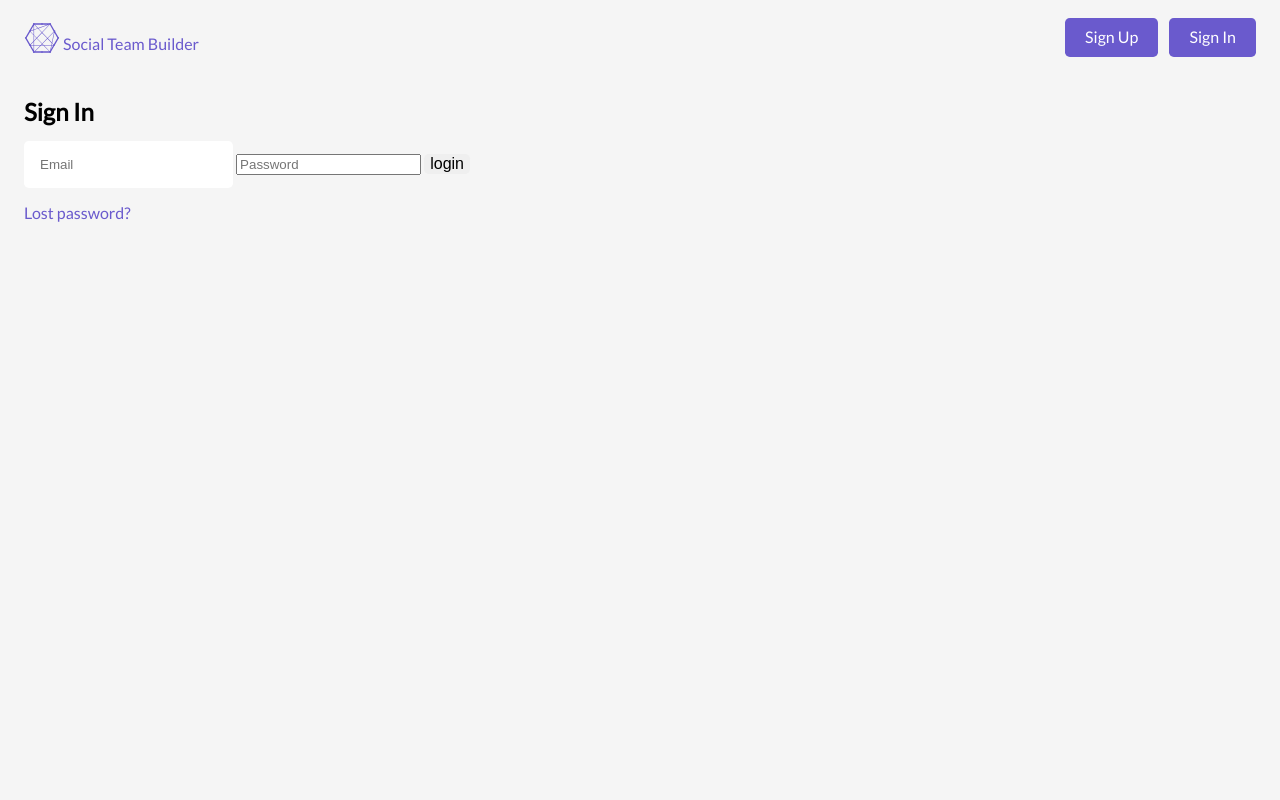
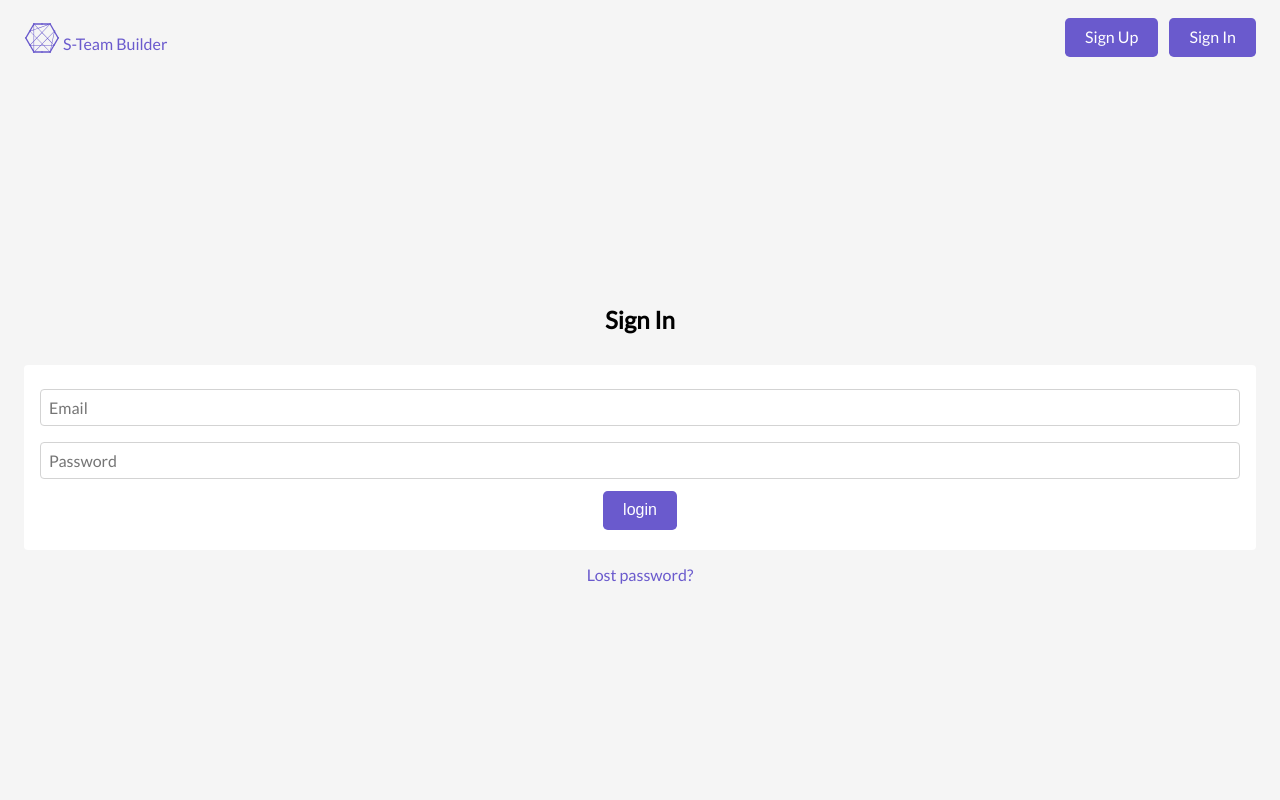
Before and after one commit to Marksparkyryan/SocialTeamBuilder, a Django app: page /accounts/login/ in a window 1280 px wide. Run offline with Django 3.2, Linux system fonts and the light colour scheme; some libraries are stand-ins or nearby versions.

Commit message:
add css for login page

```diff
--- a/socialteambuilder/accounts/forms.py
+++ b/socialteambuilder/accounts/forms.py
@@ -15,11 +15,19 @@ User = get_user_model()
 class MyAuthenticationForm(AuthenticationForm):
     username = forms.EmailField(
         label='',
-        widget=forms.TextInput(attrs={'placeholder': 'Email'})
+        widget=forms.TextInput(
+            attrs={
+                'placeholder': 'Email',
+                'class': 'card-input'
+                })
     )
     password = forms.CharField(
         label='',
-        widget=forms.PasswordInput(attrs={'placeholder': 'Password'})
+        widget=forms.PasswordInput(
+            attrs={
+                'placeholder': 'Password',
+                'class': 'card-input'
+                })
     )
 
     class Meta:
--- a/socialteambuilder/accounts/templates/accounts/edit_profile.html
+++ b/socialteambuilder/accounts/templates/accounts/edit_profile.html
@@ -106,8 +106,6 @@
       <!-- /Portfolios -->
 
       <!-- Add portfolio form -->
-
-
 
         <!-- /Add portfolio form -->
 
--- a/socialteambuilder/accounts/templates/registration/login.html
+++ b/socialteambuilder/accounts/templates/registration/login.html
@@ -4,7 +4,7 @@
 
 {% block body %}
 <div class="bounds">
-    <div class="login-form">
+  <div class="flex-window-container">
       <h2>Sign In</h2>
 
 {% if next %}
@@ -16,16 +16,24 @@
     {% endif %}
 {% endif %}
 
+
+<div class="card">
     <form method="post" action="{% url 'login' %}">
+        <div class="flex-v-container">
         {% csrf_token %}
         {{ form.error }}
         {{ form }}
-<input type="submit" value="login">
+        <input class="bubble-dark" type="submit" value="login">
         <input type="hidden" name="next" value="{{ next }}">
+        </div>
     </form>
+  </div>
+
+<div class="flex-v-container">
+  <a href="{% url 'password_reset' %}">Lost password?</a>
+</div>
 
 {# Assumes you setup the password_reset view in your URLconf #}
-<p><a href="{% url 'password_reset' %}">Lost password?</a></p>
 </div>
   </div>
 
--- a/socialteambuilder/assets/sass/css/style.css
+++ b/socialteambuilder/assets/sass/css/style.css
@@ -38,6 +38,26 @@
 }
 .flex-h-container .bubble-dark:last-of-type {
   margin-right: 0;
+}
+
+.flex-v-container {
+  display: flex;
+  width: 100%;
+  flex-direction: column;
+  justify-content: center;
+  align-items: center;
+}
+.flex-v-container .bubble-dark:last-of-type {
+  margin-right: 0;
+}
+
+.flex-window-container {
+  display: flex;
+  width: 100%;
+  flex-direction: column;
+  justify-content: center;
+  align-items: center;
+  height: calc(100vh - 91px);
 }
 
 .top-button-container {
--- a/socialteambuilder/assets/sass/scss/_layout.scss
+++ b/socialteambuilder/assets/sass/scss/_layout.scss
@@ -40,6 +40,27 @@
     .bubble-dark:last-of-type {
         margin-right: 0;
     }
+}
+
+.flex-v-container {
+    display: flex;
+    width: 100%;
+    flex-direction: column;
+    justify-content: center;
+    align-items: center;
+
+    .bubble-dark:last-of-type {
+        margin-right: 0;
+    }
+}
+
+.flex-window-container {
+    display: flex;
+    width: 100%;
+    flex-direction: column;
+    justify-content: center;
+    align-items: center;
+    height: calc(100vh - 91px);
 }
 
 .top-button-container {
--- a/socialteambuilder/templates/layout.html
+++ b/socialteambuilder/templates/layout.html
@@ -41,7 +41,7 @@
   <header class="header">
     <div class="bounds">
       <div class="flex-h-container">
-          <a class="logo" href="{% url 'projects:dashboard' category='all' q='all' %}"><i class="fab fa-connectdevelop fa-2x"></i> Social Team Builder</a>
+          <a class="logo" href="{% url 'projects:dashboard' category='all' q='all' %}"><i class="fab fa-connectdevelop fa-2x"></i> S-Team Builder</a>
           <div class="flex-h-container">
             {% if user.is_authenticated %}
                 <a href="{% url 'accounts:profile' pk=user.id %}">
```
Also changed, not shown: socialteambuilder/db.sqlite3, 1 other file. Lines whose indentation alone changed are shown as unchanged.
